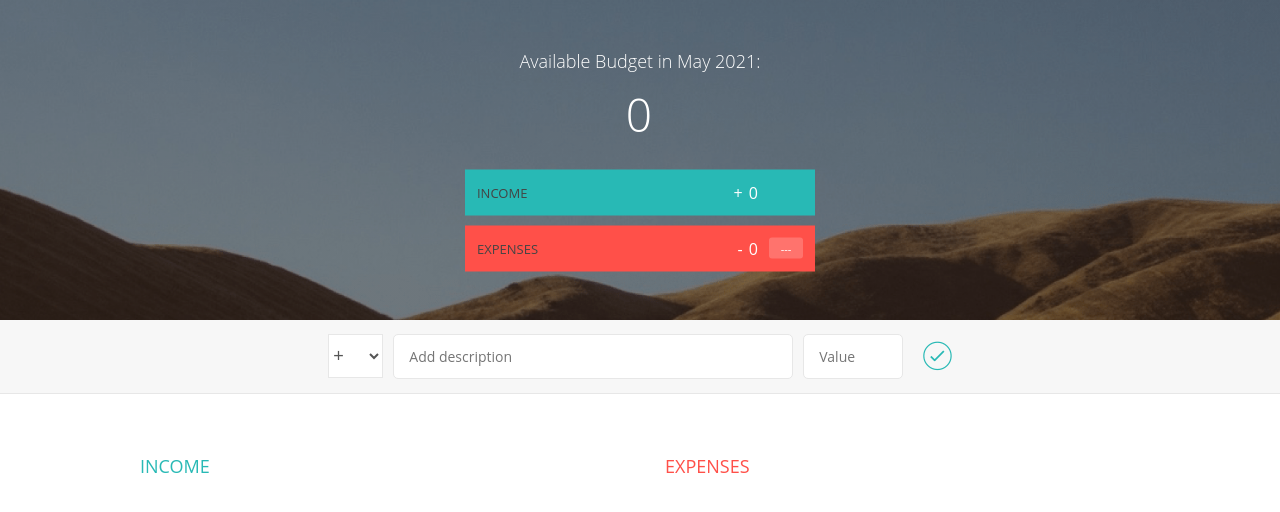
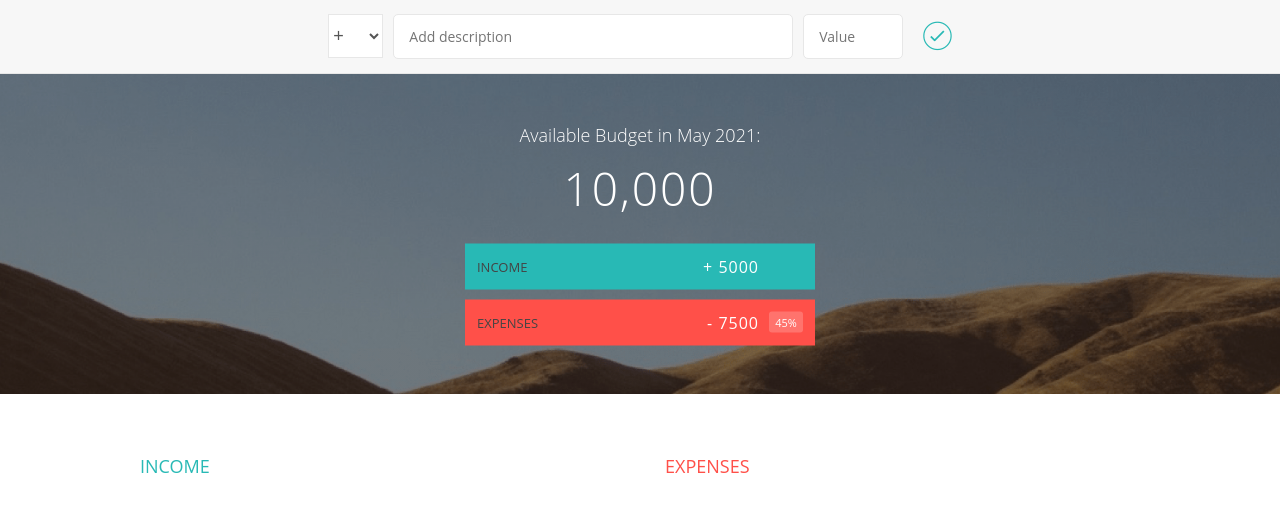
Before and after one commit to tunji93/ReactBudgApp, a React (Create React App) app: page / in a window 1280 px wide. Shown: the top 512 px of the page. Built offline with nearby package versions, Linux system fonts and the light colour scheme.

Commit message:
app refix by adding context API

```diff
--- a/src/App.js
+++ b/src/App.js
@@ -1,70 +1,19 @@
-import React, {useState,useEffect} from 'react'
+import React from 'react'
 import './App.css';
 import Header from './components/Header'
-import Inputs from  './components/Inputs'
-import Expenses from './components/Expenses'
-import Income from  './components/Income'
+import IncomeList from './components/IncomeList'
+import ExpensesList from './components/ExpensesList'
+
 
 function App() {
-  const [income,setIncome] = useState([])
-  const [expenses,setExpenses] = useState([])
-  const [renderInc, setRenderInc] = useState([])
-  const [renderExp, setRenderExp] = useState([])
-  const [totalInc, setTotalInc] = useState(0)
-  const [totalExp, setTotalExp] = useState(0)
-
-
-
-  const manageData = (data) => {
-    if (data.type === "inc" ) {
-      setIncome([...income, data])
-      setTotalInc(prev=> prev+ parseInt(data.val))
-
-    }
-    else {
-      setExpenses([...expenses, data])
-      setTotalExp(prev=> prev+ parseInt(data.val))
-    }
-
-}
-
- const deleteIncItem = (item) => {
-   const newList = income.filter((items)=> items.id !== item)
-   setIncome(newList)
- }
-
- const deleteExpItem = (item) => {
-  const newList = expenses.filter((items)=> items.id !== item)
-  setExpenses(newList)
-}
- useEffect(()=> {
-  const Inc = income.map((obj)=> <Income key={obj.id} obj={obj} handleClick = {deleteIncItem} />)
-  setRenderInc(Inc)
-  const Exp = expenses.map((obj)=> <Expenses key={obj.id} obj={obj} handleClick = {deleteExpItem} />)
-  setRenderExp(Exp)
- }, [income, expenses])
-
 
   return (
     <div>
-      <Header  totalInc={totalInc} totalExp={totalExp}/>
-      <Inputs exportInputs = {manageData} />
+      <Header />
       <div className="container clearfix">
-          <div className="income">
-            <h2 className="icome__title">Income</h2>
+        <IncomeList />
+        <ExpensesList />
 
-            <div className="income__list">
-               {renderInc}
-            </div>
-          </div>
-          <div className="expenses">
-            <h2 className="expenses__title">Expenses</h2>
-
-            <div className="expenses__list">
-                {renderExp}
-            </div>
-
-          </div>
       </div>
 
     </div>
--- a/src/components/Expenses.js
+++ b/src/components/Expenses.js
@@ -12,7 +12,7 @@ function Expenses(props) {
                 <div className="item__value">- {props.obj.val}</div>
                 <div className="item__percentage"></div>
                 <div className="item__delete">
-                    <button onClick = {()=>props.handleClick(props.obj.id)} className="item__delete--btn"><i className="ion-ios-close-outline"></i></button>
+                    <button className="item__delete--btn"><i className="ion-ios-close-outline"></i></button>
                 </div>
             </div>
         </div>
--- /dev/null
+++ b/src/components/ExpensesList.js
@@ -0,0 +1,27 @@
+import React, {useContext} from 'react'
+
+import Expenses from './Expenses'
+
+import {Context} from '../useContext/Context'
+
+function ExpensesList() {
+
+    const {expInputs} = useContext(Context)
+
+    const expensesList = expInputs.map(input=> {
+        return <Expenses key={input.id} obj = {input}/>
+    })
+
+    return (
+        <div className="expenses">
+            <h2 className="expenses__title">Expenses</h2>
+
+            <div className="expenses__list">
+                {expensesList}
+            </div>
+
+        </div>
+    )
+}
+
+export default ExpensesList
--- a/src/components/Header.js
+++ b/src/components/Header.js
@@ -4,9 +4,7 @@ import React from 'react'
 function Header(props) {
     const month = new Date().toLocaleString("default", { month: "long" })
     const year =  new Date().getFullYear()
-    const percentage = () => (
-        props.totalInc? `${Math.round((props.totalExp /props.totalInc) * 100)}%` : "---"
-    )
+
     return (
 
         <header>
@@ -17,12 +15,12 @@ function Header(props) {
 
                 </div>
 
-                <div className="budget__value">{props.totalInc - props.totalExp}</div>
+                <div className="budget__value">10,000</div>
 
                 <div className="budget__income clearfix">
                     <div className="budget__income--text">Income</div>
                     <div className="right">
-                        <div className="budget__income--value">+ {props.totalInc}</div>
+                        <div className="budget__income--value">+ 5000</div>
                         <div className="budget__income--percentage">&nbsp;</div>
 
                     </div>
@@ -31,8 +29,8 @@ function Header(props) {
                 <div className="budget__expenses clearfix">
                     <div className="budget__expenses--text">Expenses</div>
                     <div className="right clearfix">
-                        <div className="budget__expenses--value">- {props.totalExp}</div>
-                        <div className="budget__expenses--percentage">{percentage()}</div>
+                        <div className="budget__expenses--value">- 7500</div>
+                        <div className="budget__expenses--percentage">45%</div>
                     </div>
                 </div>
             </div>
--- a/src/components/Income.js
+++ b/src/components/Income.js
@@ -10,7 +10,7 @@ function Income(props) {
             <div className="right clearfix">
                 <div className="item__value">+ {props.obj.val}</div>
                 <div className="item__delete">
-                    <button onClick = {()=>props.handleClick(props.obj.id)} className="item__delete--btn">
+                    <button className="item__delete--btn">
                         <i className="ion-ios-close-outline"></i>
                     </button>
                 </div>
--- /dev/null
+++ b/src/components/IncomeList.js
@@ -0,0 +1,28 @@
+import React, {useContext} from 'react'
+
+import Income from './Income'
+import {Context} from '../useContext/Context'
+
+
+
+function IncomeList() {
+
+    const {incInputs} = useContext(Context)
+    const incomeList = incInputs.map(input=> {
+        return <Income key={input.id} obj={input} />
+    })
+    return (
+
+          <div className="income">
+            <h2 className="icome__title">Income</h2>
+
+            <div className="income__list">
+               {incomeList}
+            </div>
+          </div>
+
+    )
+}
+
+
+export default IncomeList
--- a/src/components/Inputs.js
+++ /dev/null
@@ -1,53 +0,0 @@
-import React, {useState} from 'react'
-
-
-function Inputs(props) {
-
-    const [inputs, setInputs] = useState({desc: "", val: "", type: "inc" })
-
-    const handleChange = (e) => {
-        const {name , value} = e.target
-        setInputs(prevInputs => (
-            {...prevInputs,
-            [name]:value}
-        ))
-}
-    const handleInputs = () => {
-        const data = {
-            id: new Date().toISOString(),
-            ...inputs
-        }
-        props.exportInputs(data)
-
-        console.log(data)
-
-    }
-
-
-
-
-
-    return (
-        <div className="add">
-            <div className="add__container">
-                <select  onChange = {handleChange} type = "select" className="add__type" name='type' value = {inputs.type}>
-                    <option value="inc">+</option>
-                    <option value="exp">-</option>
-                </select>
-                <input onChange = {handleChange} type="text" className="add__description" placeholder="Add description" value= {inputs.desc} name="desc"/>
-                <input onChange = {handleChange} type="number" className="add__value" placeholder="Value" value = {inputs.val} name="val" />
-                <button onClick = {handleInputs}className="add__btn"><i className="ion-ios-checkmark-outline"></i></button>
-
-            </div>
-        </div>
-
-
-        )
-}
-
-
-
-
-
-
-export default Inputs
--- a/src/index.js
+++ b/src/index.js
@@ -1,11 +1,14 @@
 import React from 'react';
 import ReactDOM from 'react-dom';
+import {Provider} from './useContext/Context'
 
 import App from './App';
 
 ReactDOM.render(
   <React.StrictMode>
-    <App />
+    <Provider>
+      <App />
+    </Provider>
   </React.StrictMode>,
   document.getElementById('root')
 );
--- /dev/null
+++ b/src/useContext/Context.js
@@ -0,0 +1,58 @@
+import React, {useState} from 'react'
+
+
+const Context = React.createContext()
+
+
+
+function Provider(props) {
+    const [input, setInput] = useState({desc: "", val: "", type: "inc" })
+    const [incInputs,setIncInputs] = useState([])
+    const [expInputs,setExpInputs] = useState([])
+
+    const handleChange= (e)=> {
+       const {value,name} = e.target
+       setInput(prev=> (
+           {...prev,
+           [name]:value}
+       )
+
+       )
+    }
+    const handleInputs = () => {
+        const addInput ={
+            id: new Date().toLocaleTimeString(),
+            ...input
+        }
+        if (addInput.type ==="inc") {
+            setIncInputs(prev=> [...prev, addInput])
+        }
+        else {
+            setExpInputs(prev=> [...prev, addInput])
+        }
+    }
+
+
+    return (
+        <>
+            <div className="add">
+                <div className="add__container">
+                    <select  onChange = {handleChange} type = "select" className="add__type" name='type' value = {input.type}>
+                        <option value="inc">+</option>
+                        <option value="exp">-</option>
+                    </select>
+                    <input onChange = {handleChange} type="text" className="add__description" placeholder="Add description" value= {input.desc} name="desc"/>
+                    <input onChange = {handleChange} type="number" className="add__value" placeholder="Value" value = {input.val} name="val" />
+                    <button onClick = {handleInputs}className="add__btn"><i className="ion-ios-checkmark-outline"></i></button>
+
+                </div>
+            </div>
+            <Context.Provider value={{incInputs, expInputs}}>
+                {props.children}
+            </Context.Provider>
+        </>
+
+    )
+
+}
+export {Provider, Context}
```
